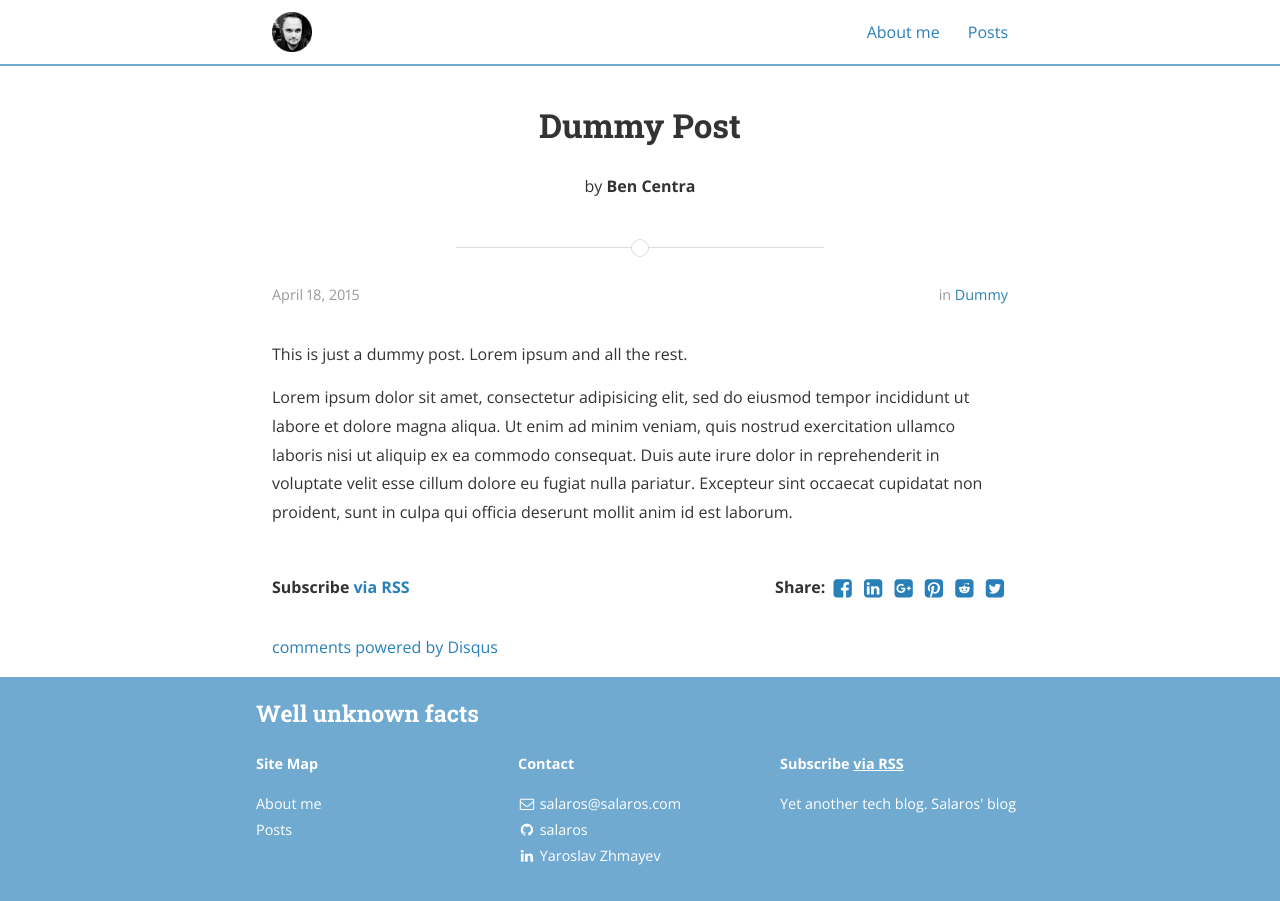
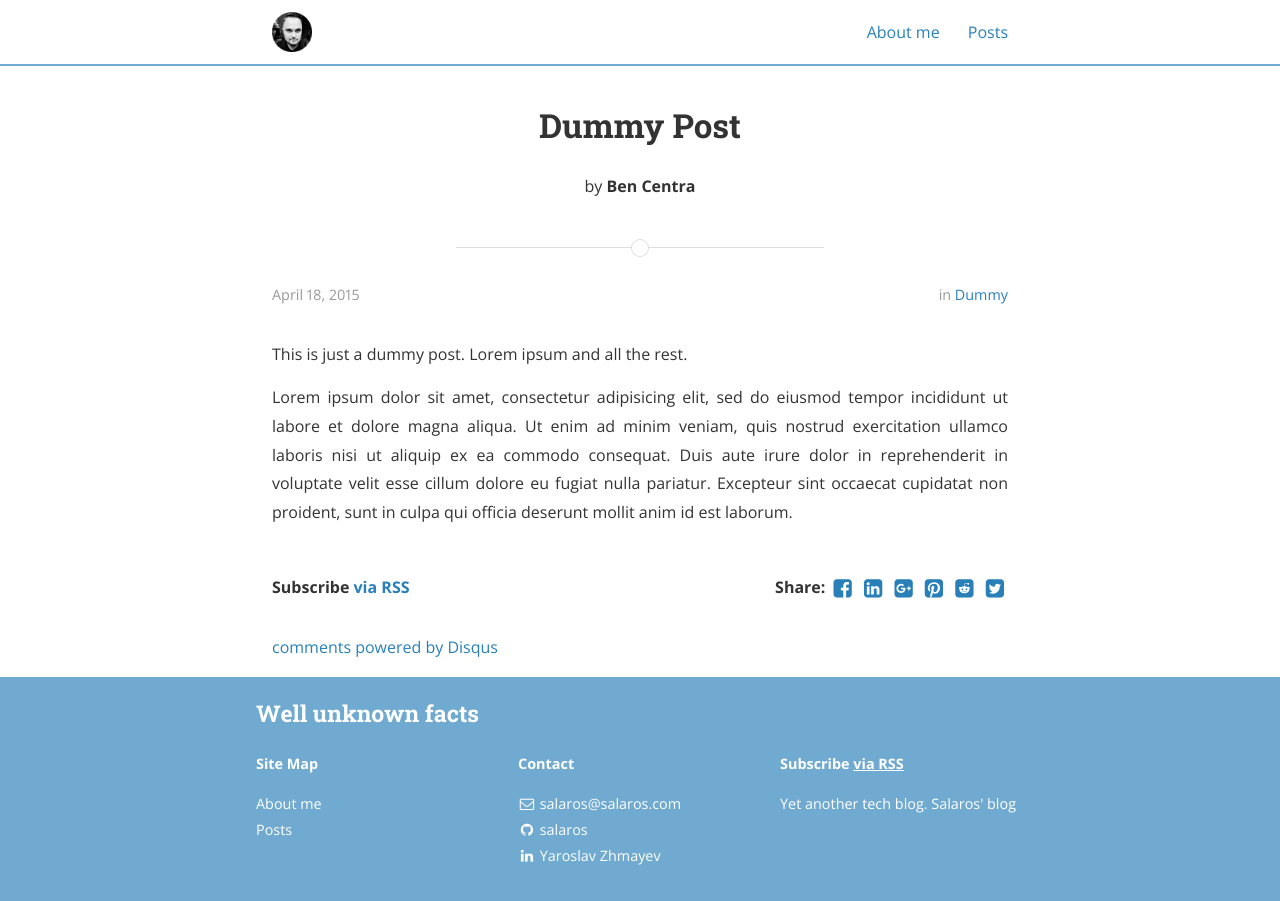
Before and after one commit to salaros/salaros.com, a Jekyll site: the page built from _posts/2015-04-18-dummy.markdown, in a window 1280 px wide. Built offline with Jekyll 4.4.1, drawn with Linux system fonts in a browser that asks for light colours; nearby versions of some CDN libraries; comment, search, counter and statistics services are not loaded.

Commit message:
improving typography

```diff
--- a/_sass/_layout.scss
+++ b/_sass/_layout.scss
@@ -265,7 +265,7 @@ pre code.hljs {
 	img {
 		display: block;
 		margin: auto;
-		width: 90%;
+		width: 100%;
 	}
 	/*
 	*	Posts
@@ -284,6 +284,10 @@ pre code.hljs {
 		}
 		.post-content {
 			padding: 1em 0;
+			p {
+				text-align: justify;
+				text-align-last: left;
+			}
 		}
 		.tags {
 			font-size: 0.9em;
```
Also changed, not shown: assets/posts/blazor-cannot-identify-bin-folder/error-w720.png.
